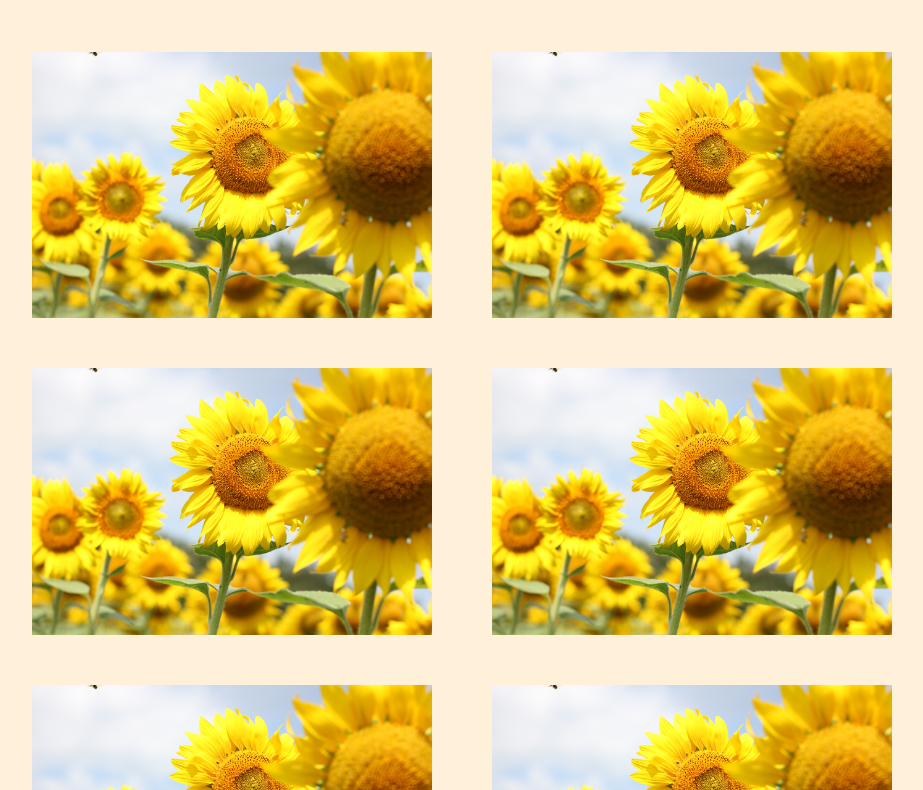
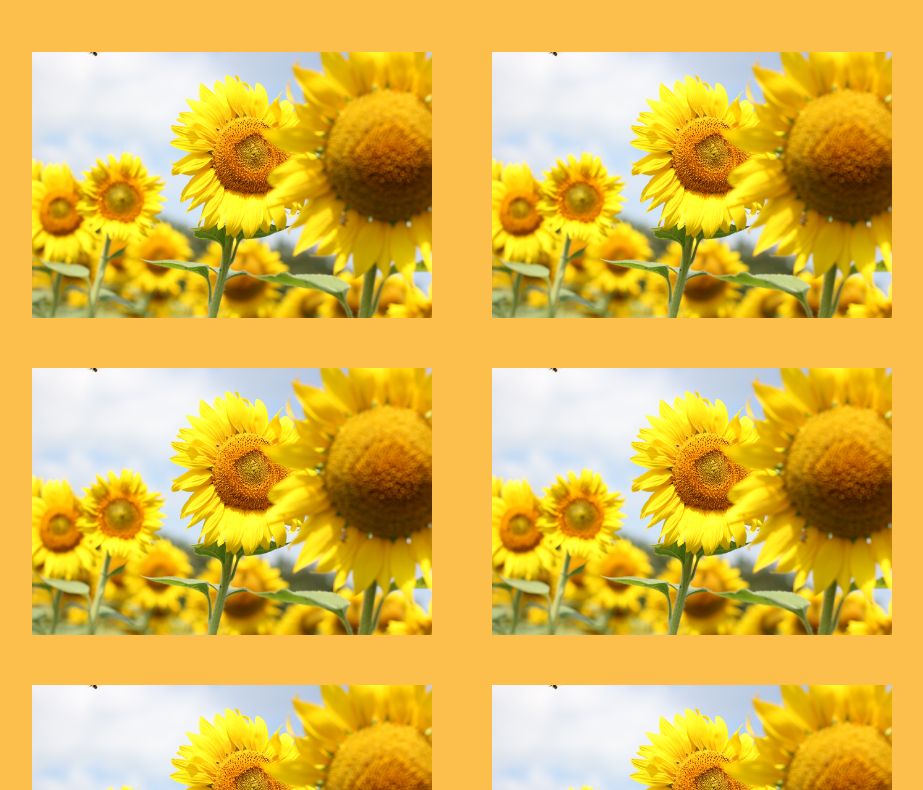
Before and after one commit to ManuelRamosOujo/plantProject, a plain HTML site: page sunflower.html in a window 1280 px wide. Shown: the part 89-879 px from the top of the page, without its empty margins (193-1116 px from the left). Drawn offline with Linux system fonts and the light colour scheme.

Commit message:
Cambios de css

```diff
--- a/style.css
+++ b/style.css
@@ -1,6 +1,4 @@
-*{
-    background-color: rgb(255, 240, 217);
-}
+
 
 header>h1{
     text-align: center;
@@ -27,3 +25,7 @@ body img{
     padding-top: 40px;
     padding-right: 50px;
 }
+
+body{
+        background-color: rgb(253, 191, 75);
+    }
```
